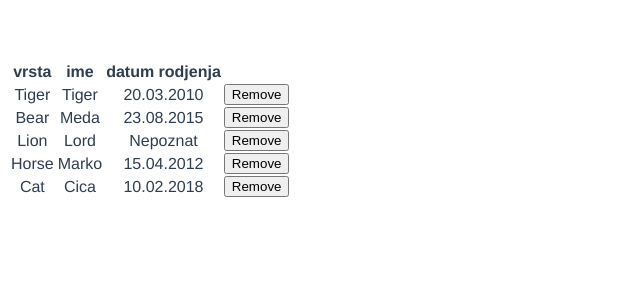
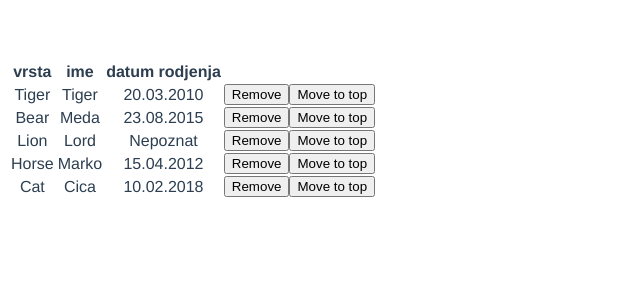
Before and after one commit to nenad1995/EvidencijaZivotinjaZoo, a Vue app: page / in a window 1280 px wide. Shown: the top 300 px of the page, without its empty margins (0-640 px from the left). Built offline with nearby package versions, Linux system fonts and the light colour scheme.

Commit message:
Zadatak 4

```diff
--- a/src/components/AnimalList.vue
+++ b/src/components/AnimalList.vue
@@ -10,6 +10,7 @@
       <td>{{ animal.name }}</td>
       <td> {{animal.birthday || 'Nepoznat'}}</td>
       <button @click="removeItem(index)">Remove</button>
+      <button @click="moveToTop(index)">Move to top</button>
     </tr>
   </table>
 </template>
@@ -31,6 +32,14 @@
   methods: {
     removeItem(index) {
       this.animals.splice(index, 1)
+    },
+    moveToTop(index) {
+      const animal = this.animals[index];
+      this.animals.splice(index,1);
+      this.animals = [
+        animal,
+        ...this.animals
+      ]
     }
   }
 }
```
